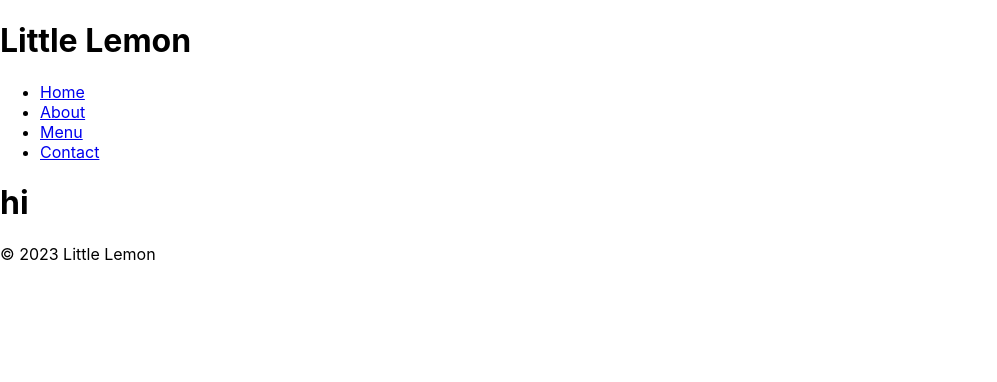
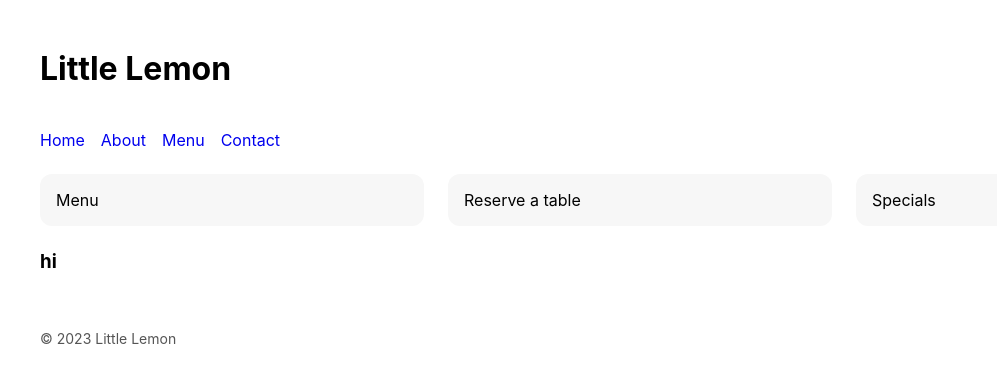
Before and after one commit to nancy-jin486/my-app, a React (Create React App) app: page / in a window 1280 px wide. Shown: the top 382 px of the page, without its empty margins (0-997 px from the left). Built offline with nearby package versions, Linux system fonts and the light colour scheme.

Commit message:
Update CSS

```diff
--- a/src/App.css
+++ b/src/App.css
@@ -1,38 +1,47 @@
-.App {
-  text-align: center;
+/* 布局容器 */
+.container {
+  max-width: 1200px;
+  margin: 0 auto;
+  padding: 16px;
 }
 
-.App-logo {
-  height: 40vmin;
-  pointer-events: none;
+/* 头部/底部/导航的简单样式（可按需改） */
+.site-header { padding: 12px 0; }
+.site-footer { padding: 24px 0; font-size: 14px; color: #555; }
+
+.site-nav ul {
+  display: flex;
+  gap: 16px;
+  padding: 0;
+  margin: 8px 0 24px;
+  list-style: none;
+}
+.site-nav a { text-decoration: none; }
+
+/* 响应式网格：手机1列，空间足够自动变2-4列 */
+.grid {
+  display: grid;
+  gap: 16px;
+  grid-template-columns: repeat(auto-fit, minmax(280px, 1fr));
+}
+@media (min-width: 1024px) {
+  .grid { gap: 24px; }
 }
 
-@media (prefers-reduced-motion: no-preference) {
-  .App-logo {
-    animation: App-logo-spin infinite 20s linear;
-  }
+/* 卡片 */
+.card {
+  padding: 16px;
+  border-radius: 12px;
+  background: #f7f7f7;
 }
 
-.App-header {
-  background-color: #282c34;
-  min-height: 100vh;
-  display: flex;
-  flex-direction: column;
-  align-items: center;
-  justify-content: center;
-  font-size: calc(10px + 2vmin);
-  color: white;
+/* 额外内容区块（可选） */
+.content { margin-top: 24px; }
+
+/* 无障碍：仅供屏幕阅读器读取的标题 */
+.visually-hidden {
+  position: absolute !important;
+  width: 1px; height: 1px;
+  padding: 0; margin: -1px; overflow: hidden;
+  clip: rect(0 0 0 0); white-space: nowrap; border: 0;
 }
-
-.App-link {
-  color: #61dafb;
-}
-
-@keyframes App-logo-spin {
-  from {
-    transform: rotate(0deg);
-  }
-  to {
-    transform: rotate(360deg);
-  }
-}
--- a/src/App.js
+++ b/src/App.js
@@ -1,13 +1,13 @@
-
 import './App.css';
 
-function App() {
+export default function App() {
   return (
-    <>
-      <header>
+    <div className="container">
+      <header className="site-header">
         <h1>Little Lemon</h1>
       </header>
-      <nav>
+
+      <nav className="site-nav" aria-label="Primary">
         <ul>
           <li><a href="#home">Home</a></li>
           <li><a href="#about">About</a></li>
@@ -15,14 +15,25 @@ function App() {
           <li><a href="#contact">Contact</a></li>
         </ul>
       </nav>
+
       <main>
-      <h1>hi</h1>
+        <h2 className="visually-hidden">Main content</h2>
+
+        {/* 响应式网格区块 */}
+        <section className="grid">
+          <article className="card">Menu</article>
+          <article className="card">Reserve a table</article>
+          <article className="card">Specials</article>
+        </section>
+
+        <section className="content">
+          <h3>hi</h3>
+        </section>
       </main>
-      <footer>
+
+      <footer className="site-footer">
         <p>© 2023 Little Lemon</p>
       </footer>
-    </>
+    </div>
   );
 }
-
-export default App;
```
Lines whose indentation alone changed are shown as unchanged.
